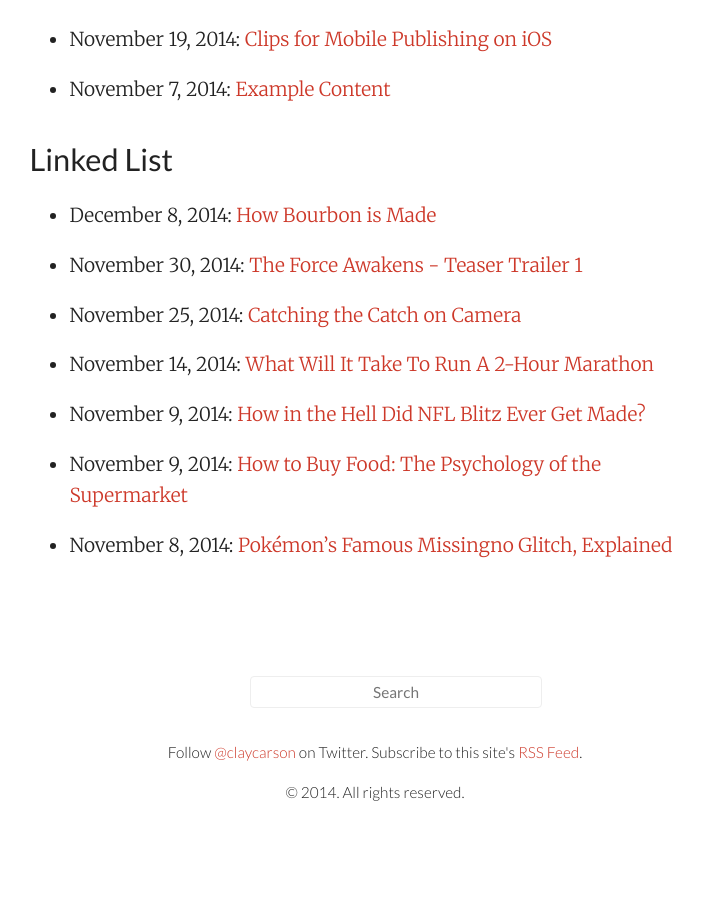
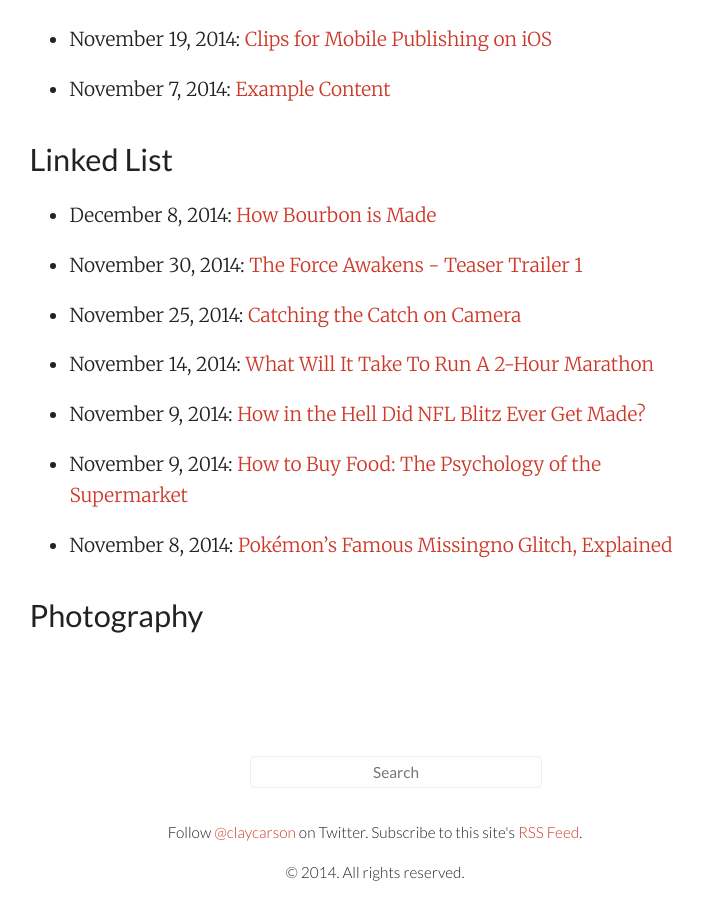
Before and after one commit to turnerthornton/turnerthornton.github.io, a Jekyll site: the page built from archive.md, in a window 1280 px wide and 900 px high, scrolled down 1061 px. Shown: the whole window, without its empty margins (265-967 px from the left). Built offline with Jekyll 4.4.1, drawn with Linux system fonts in a browser that asks for light colours; before the commit the page ends 1881 px from its top, so only the background shows below that.

Commit message:
update archive to show photo

```diff
--- a/archive.md
+++ b/archive.md
@@ -18,3 +18,8 @@
 {% for post in site.categories['link'] %}
   * {{ post.date | date: "%B %-d, %Y" }}: [ {{ post.title }} ]({{ post.url }})
 {% endfor %}
+
+## Photography
+{% for post in site.categories['photo'] %}
+  * {{ post.date | date: "%B %-d, %Y" }}: [ {{ post.title }} ]({{ post.url }})
+{% endfor %}
```
